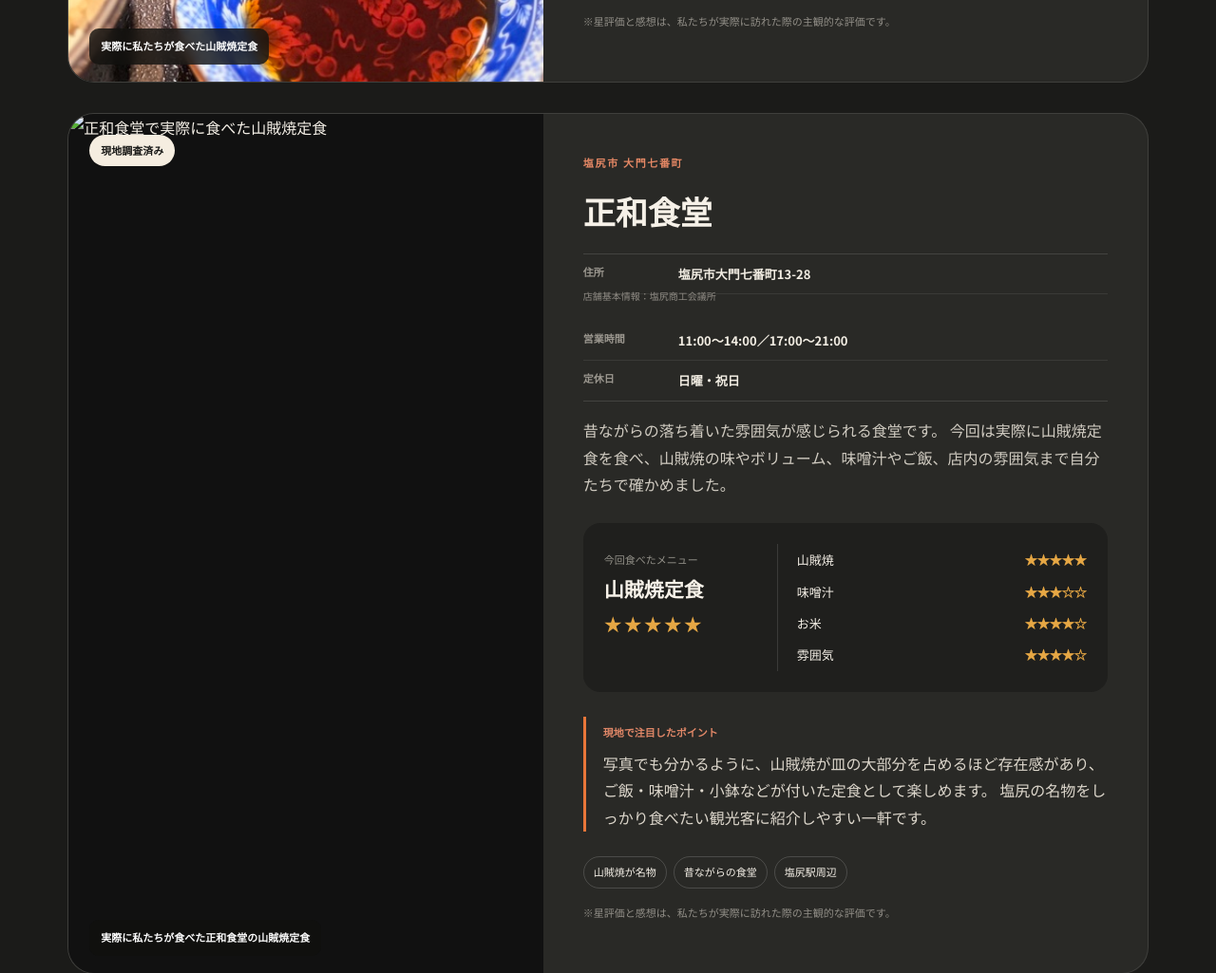
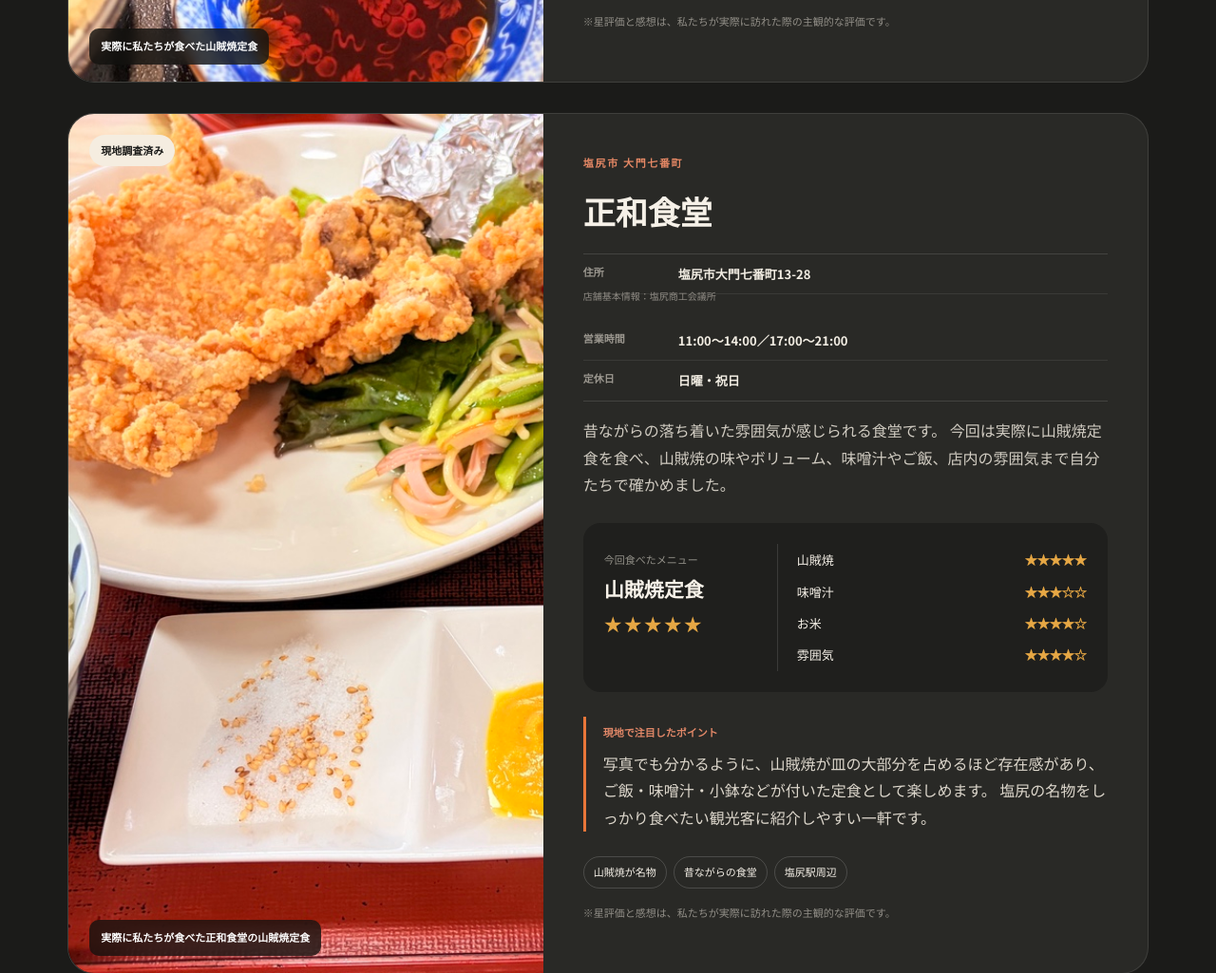
Before and after one commit to kazusan115/shiojiri-sanzokuyaki, a plain HTML site: page index.html in a window 1280 px wide. Shown: the part 2728-3753 px from the top of the page at 95% size. Drawn offline with Linux system fonts and the light colour scheme; files whose address does not match are found by name.

Commit message:
Update index.html

```diff
--- a/index.html
+++ b/index.html
@@ -156,7 +156,7 @@
 
       <article class="visited-card second-visited">
         <div class="visited-photo single-photo">
-          <img class="main-photo" src="images/showa-sanzoku.jpeg" alt="正和食堂で実際に食べた山賊焼定食">
+          <img class="main-photo" src="showa-sanzoku.jpeg" alt="正和食堂で実際に食べた山賊焼定食">
           <div class="visited-badge">現地調査済み</div>
           <div class="photo-caption">実際に私たちが食べた正和食堂の山賊焼定食</div>
         </div>
```
